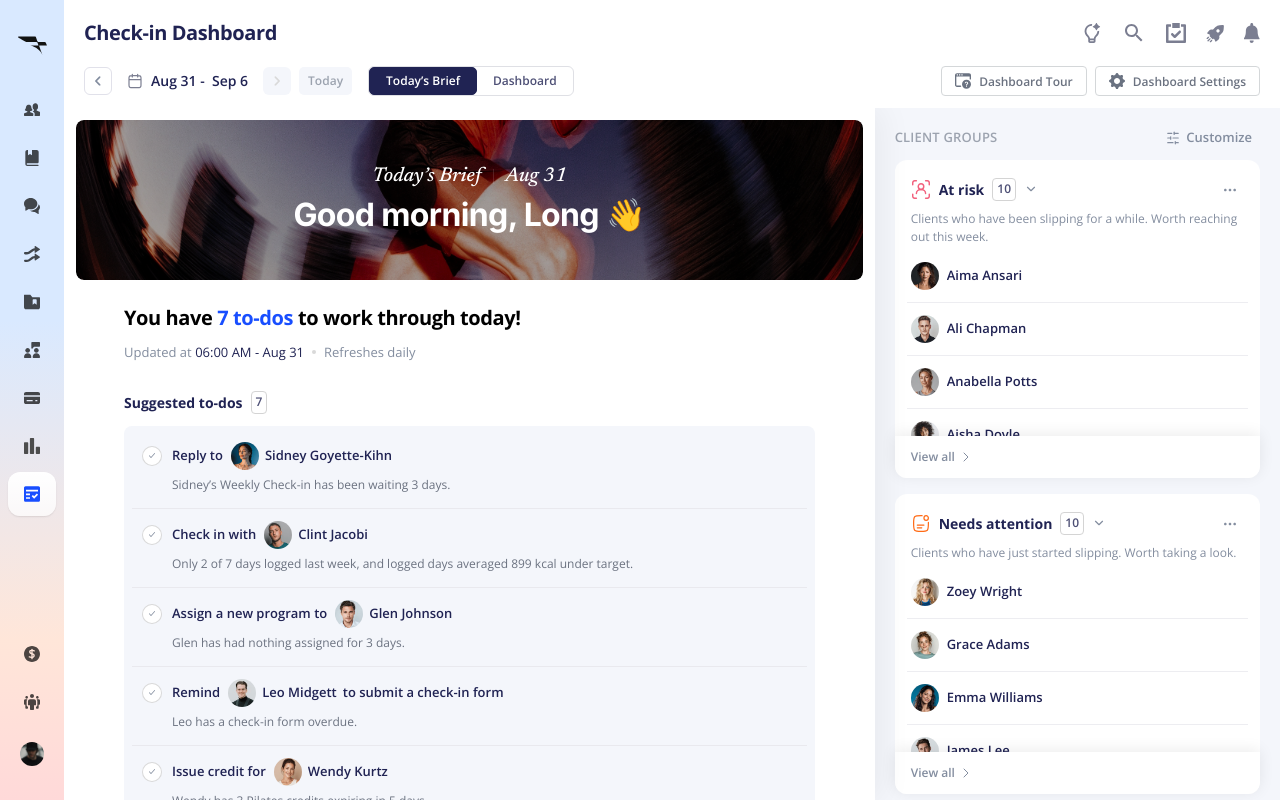
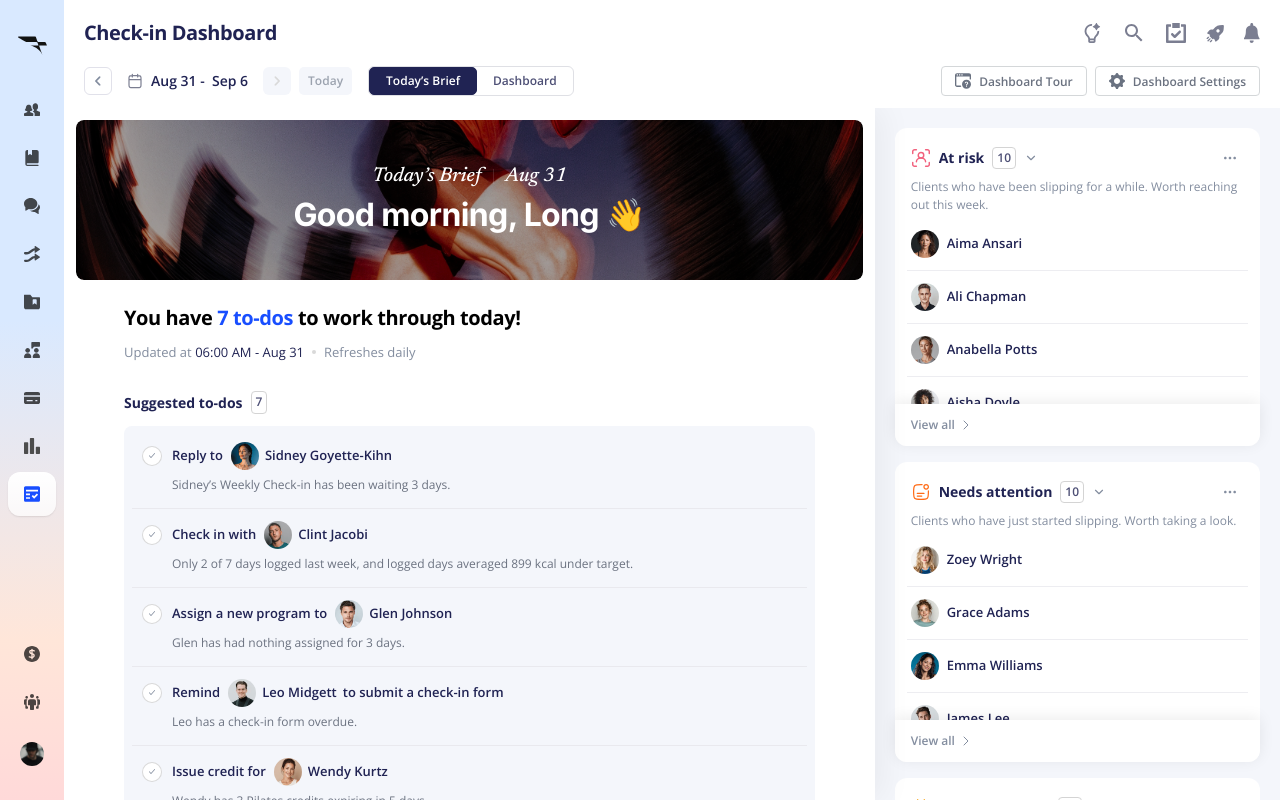
Before and after one commit to nmdeverfit/Coach-Dashboard, a React (Vite) app: page / in a window 1280 px wide. Built offline with nearby package versions, Linux system fonts and the light colour scheme.

Commit message:
Set aside the Client groups / Customize row above the rail's cards
Customize still opens from each card's menu.

Co-Authored-By: Claude Opus 5.5 <noreply@anthropic.com>
Claude-Session: https://claude.ai/code/session_01GkuqDRozGMBeSQZjrM8uSf

```diff
--- a/src/components/RightRail.tsx
+++ b/src/components/RightRail.tsx
@@ -1,4 +1,3 @@
-import { SlidersHorizontal } from 'lucide-react';
 import { useState } from 'react';
 import { useStore } from '../state/store';
 import { CategoryGroup } from './CategoryGroup';
@@ -10,7 +9,7 @@ import { RailCustomizer } from './RailCustomizer';
  * `wide`: a past week, where the rail takes the full width and every card description fits on one line.
  * `narrow`: the three-part layout test, where the rail is a third of the page: the group cards stack in one column
  * and Client highlights put their category tabs in a row above the list.
- * The cards follow the coach's layout (`state.rail`); Customize (above the cards, or a card's ⋯ menu) edits it.
+ * The cards follow the coach's layout (`state.rail`); Customize, from a card's ⋯ menu, edits it.
  */
 export function RightRail({ wide = false, narrow = false }: { wide?: boolean; narrow?: boolean }) {
   const { state } = useStore();
@@ -19,16 +18,9 @@ export function RightRail({ wide = false, narrow = false }: { wide?: boolean; na
 
   return (
     <aside className="flex min-w-0 flex-col bg-surface-secondary">
-      <div className="flex items-center justify-between px-5 pt-4">
-        <h2 className="text-[13px] font-semibold uppercase leading-[1.5] tracking-[0.2px] text-ink-muted">Client groups</h2>
-        {!customizing && (
-          <button type="button" onClick={open} className="flex items-center gap-1.5 rounded-md px-2 py-1 text-[13px] font-semibold text-ink-secondary hover:bg-white hover:text-ink">
-            <SlidersHorizontal size={14} aria-hidden />
-            Customize
-          </button>
-        )}
-      </div>
-      <div className="px-5 pt-2">
+      {/* The "Client groups · Customize" row above the cards is set aside for now (the user's call); Customize opens
+          from a card's ⋯ menu. */}
+      <div className="px-5 pt-5">
         {customizing ? (
           <RailCustomizer onClose={() => setCustomizing(false)} />
         ) : (
```
Also changed, not shown: 2 other files (tests, documents, lock files or other folders).
